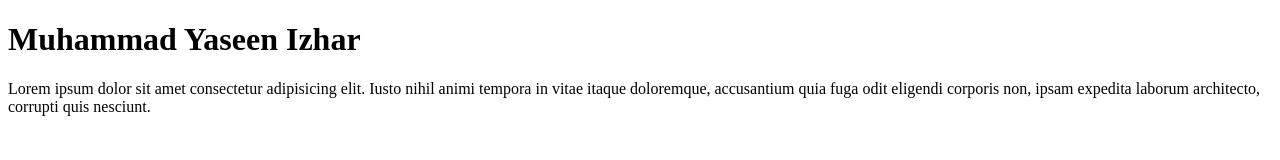
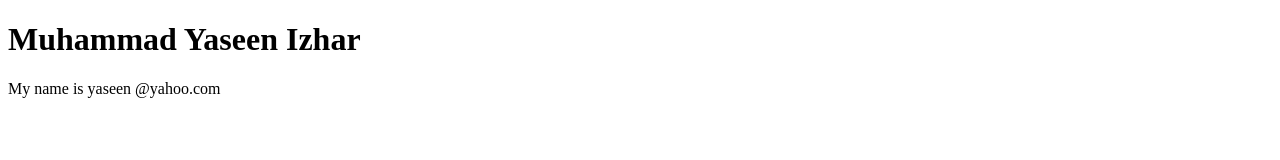
Before and after one commit to yaseenizhar/github-basic, a plain HTML site: page index.html in a window 1280 px wide. Drawn offline with Linux system fonts and the light colour scheme.

Commit message:
update paragraph text

```diff
--- a/index.html
+++ b/index.html
@@ -8,6 +8,6 @@
 </head>
 <body>
     <h1>Muhammad Yaseen Izhar</h1>
-    <p>Lorem ipsum dolor sit amet consectetur adipisicing elit. Iusto nihil animi tempora in vitae itaque doloremque, accusantium quia fuga odit eligendi corporis non, ipsam expedita laborum architecto, corrupti quis nesciunt.</p>
+    <p>My name is yaseen @yahoo.com</p>
 </body>
 </html>
```
